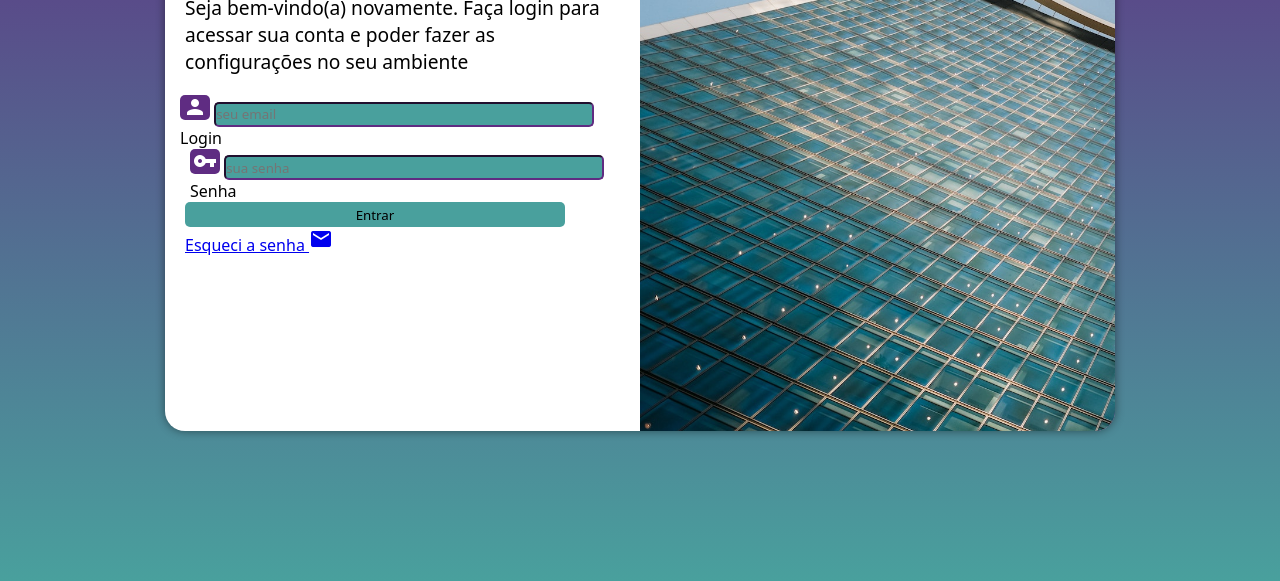
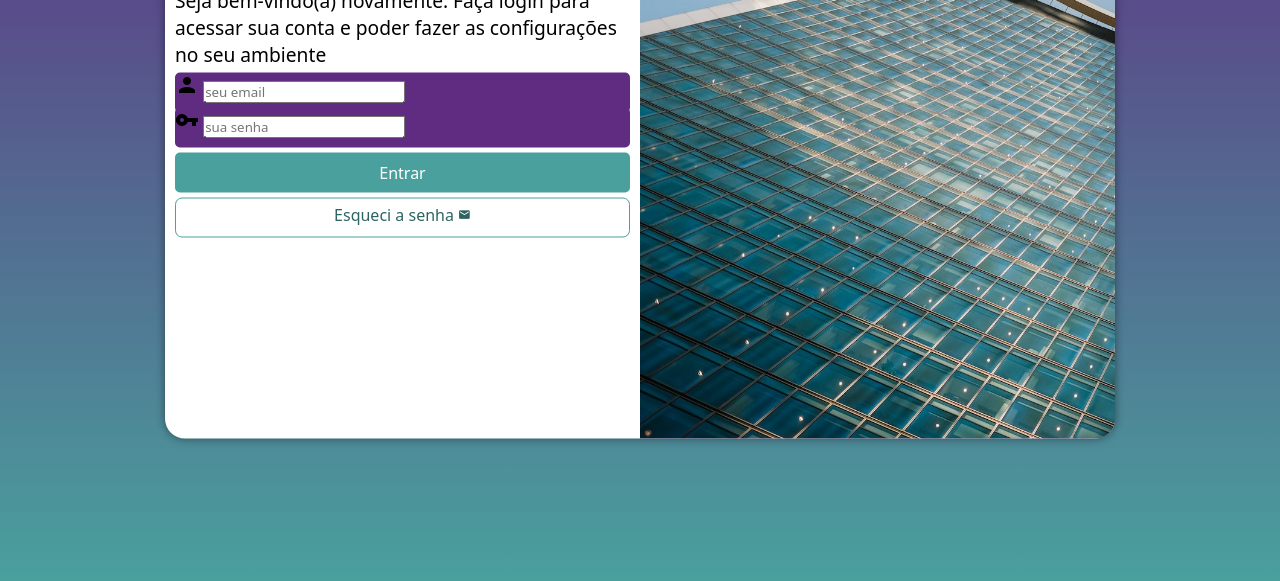
Before and after one commit to BrunoOlv10/projeto-login, a plain HTML site: page index.html in a window 1280 px wide. Shown: the part 219-800 px from the top of the page. Drawn offline with Linux system fonts and the light colour scheme.

Commit message:
update css and html

```diff
--- a/estilos/style.css
+++ b/estilos/style.css
@@ -34,7 +34,7 @@ section#login {
     overflow: hidden;
     background-color: white;
     width: 250px;
-    height: 500px;
+    height: 515px;
     border-radius: 20px;
     box-shadow: 0px 0px 10px rgba(0, 0, 0, 0.450);
     transition: width 0.3s, height 0.3s;
@@ -52,8 +52,6 @@ section#login > div#imagem {
 section#login > div#formulario {
     display: block;
     padding: 10px;
-    width: 444px;
-    height: 300px;
     border-radius: 17px;
 }
 
@@ -64,48 +62,56 @@ div#formulario > h1 {
 
 div#formulario > p {
     font-size: 0.8em;
-    padding: 0px 10px;
-    margin-bottom: 20px;
 }
 
-#icon {
+div.campo {
     background-color: #5f2c82;
-    color: white;
+    display: block;
+    width: 100%;
+    height: 40px;
     border-radius: 5px;
-    height: 25px;
-    width: 30px;
-    text-align: center;
+    margin: 5px 0px;
 }
 
-div {
-    padding: 0px 5px;
+div.campo > label {
+    display: none;
 }
 
-input {
-    width: 380px;
-    height: 25px;
+input[type=submit] {
+    display: block;
+    font-size: 1em;
+    width: 100%;
+    height: 40px;
+    background-color: #49a09d;
+    color: white;
+    border: none;
     border-radius: 5px;
-    background-color: #49a09d;
-    border-color: #5f2c82;
+    cursor: pointer;
 }
 
-#iemail {
-    margin-bottom: 5px;
+input[type=submit]:hover {
+    background-color: #2d6462;
 }
 
-button {
-    width: 417px;
-    height: 25px;
-    margin: 10px 10px 3px 10px;
+a.botao {
+    display: block;
+    text-align: center;
+    font-size: 1em;
+    width: 100%;
+    height: 40px;
+    padding-top: 5px;
+    margin-top: 5px;
+    background-color: white;
+    color: #2d6462;
+    border: 1px solid #49a09d;
+    border-radius: 7px;
+    text-decoration: none;
 }
 
-.entrar {
-    background-color: #49a09d;
-    border: 0px;
+a.botao:hover {
+    background-color: #6cd3cf;
 }
 
-.esqueci-senha {
-    background-color: white;
-    border-color: #49a09d;
-    text-align: center;
+a.botao > i {
+    font-size: 0.8em;
 }
--- a/index.html
+++ b/index.html
@@ -19,18 +19,16 @@
                 <p>Seja bem-vindo(a) novamente. Faça login para acessar sua conta e poder fazer as configurações no seu ambiente</p>
                 <form action="login.js" method="post" autocomplete="on">
                     <div class="campo">
-                        <span class="material-icons" id="icon">person</span>
-                        <input type="email" name="login" id="ilogin" placeholder="seu email" autocomplete="email" maxlength="30" required>
-                        <label for="ilogin">Login</label>
+                        <i class="material-icons" id="icon">person</i>
+                        <input type="email" name="login" id="ilogin" placeholder="seu email" autocomplete="email" maxlength="30" required><label for="ilogin">Login</label>
                     <div>
                     <div class="campo">
-                        <span class="material-icons" id="icon">vpn_key</span>
-                        <input type="password" name="senha" id="isenha" placeholder="sua senha" autocomplete="current-password" required minlength="8" maxlength="20">
-                        <label for="isenha">Senha</label>
+                        <i class="material-icons" id="icon">vpn_key</i>
+                        <input type="password" name="senha" id="isenha" placeholder="sua senha" autocomplete="current-password" required minlength="8" maxlength="20"><label for="isenha">Senha</label>
                     </div>
-                    <input type="submit" class="entrar" value="Entrar">
-                    <a href="esqueci.html">
-                        Esqueci a senha <span class="material-icons" class="icon">mail</span>
+                    <input type="submit" value="Entrar">
+                    <a href="esqueci.html" class="botao">
+                        Esqueci a senha <i class="material-icons">mail</i>
                     </a>
                 </form>
             </div>
```
